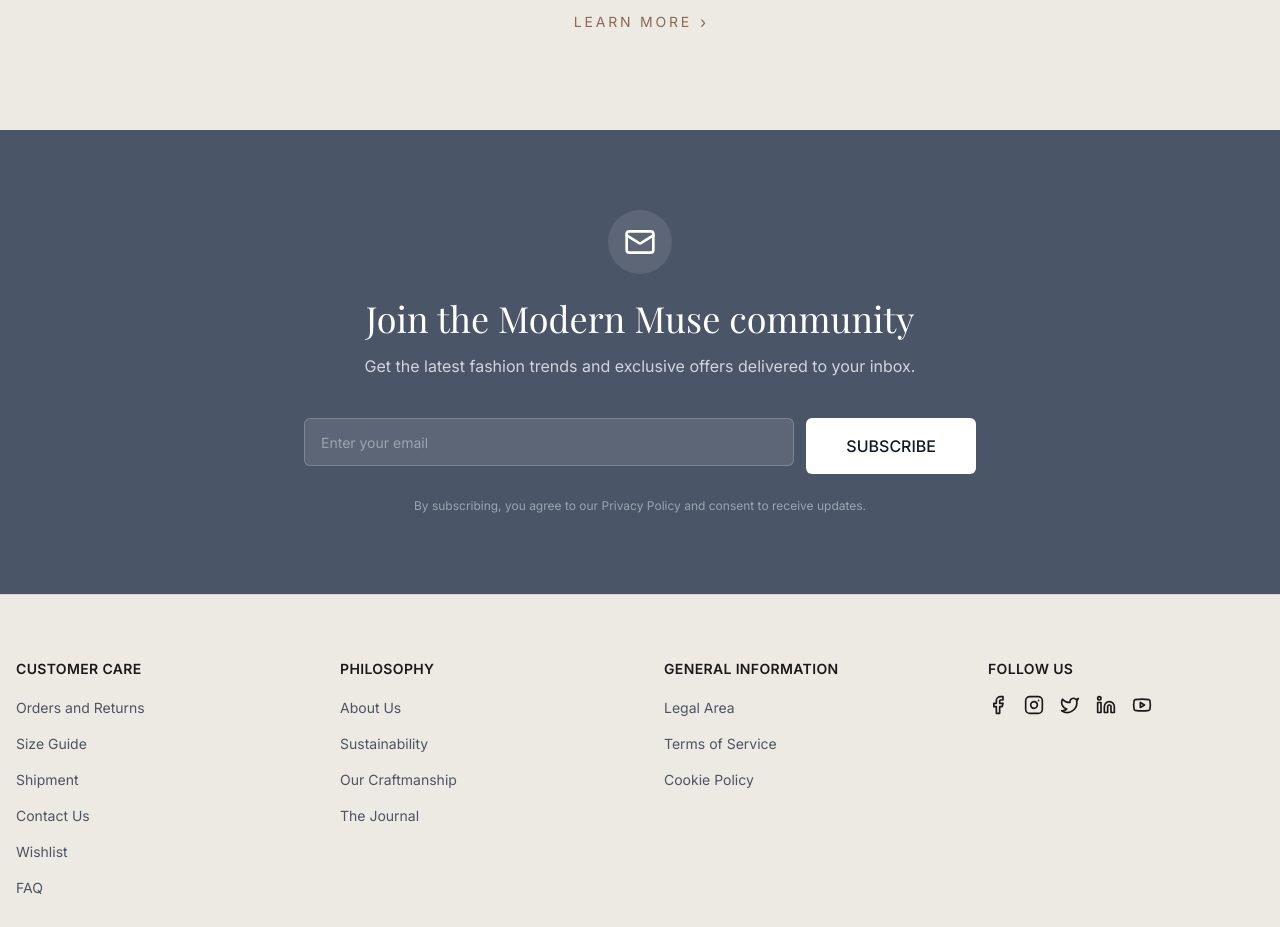
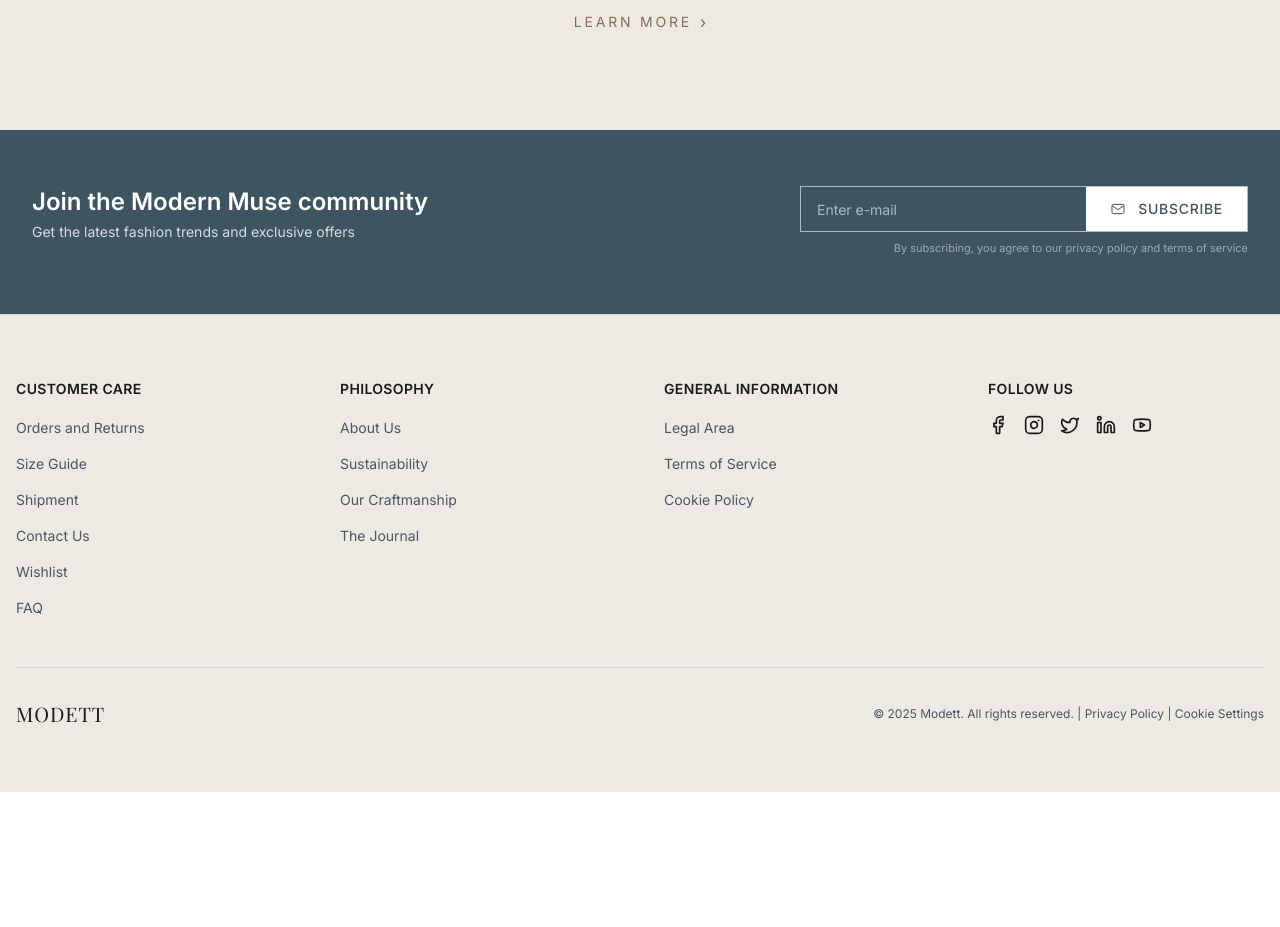
Before and after one commit to Modett/modett-ecommerce-platform, a Next.js app in the folder modett/apps/web/: page / in a window 1280 px wide. Shown: the part 3780-4707 px from the top of the page. After the commit the page ends 4572 px from the top, so only its background shows below. Built offline with nearby package versions, Linux system fonts and the light colour scheme; a web font is replaced by a local one.

Commit message:
newsletter updated

```diff
--- a/modett/apps/web/features/engagement/components/newsletter.tsx
+++ b/modett/apps/web/features/engagement/components/newsletter.tsx
@@ -1,103 +1,195 @@
-"use client"
+"use client";
 
-import * as React from "react"
-import { Button } from "@/components/ui/button"
-import { Input } from "@/components/ui/input"
-import { Mail } from "lucide-react"
+import * as React from "react";
+import { Button } from "@/components/ui/button";
+import { Input } from "@/components/ui/input";
 
 interface NewsletterProps {
-  title?: string
-  description?: string
-  onSubmit?: (email: string) => void | Promise<void>
+  title?: string;
+  description?: string;
+  onSubmit?: (email: string) => void | Promise<void>;
 }
 
 export function Newsletter({
   title = "Join the Modern Muse community",
-  description = "Get the latest fashion trends and exclusive offers delivered to your inbox.",
+  description = "Get the latest fashion trends and exclusive offers",
   onSubmit,
 }: NewsletterProps) {
-  const [email, setEmail] = React.useState("")
-  const [isLoading, setIsLoading] = React.useState(false)
-  const [message, setMessage] = React.useState<{ type: "success" | "error"; text: string } | null>(null)
+  const [email, setEmail] = React.useState("");
+  const [isLoading, setIsLoading] = React.useState(false);
+  const [message, setMessage] = React.useState<{
+    type: "success" | "error";
+    text: string;
+  } | null>(null);
 
   const handleSubmit = async (e: React.FormEvent) => {
-    e.preventDefault()
+    e.preventDefault();
 
     if (!email) {
-      setMessage({ type: "error", text: "Please enter your email address" })
-      return
+      setMessage({ type: "error", text: "Please enter your email address" });
+      return;
     }
 
-    setIsLoading(true)
-    setMessage(null)
+    setIsLoading(true);
+    setMessage(null);
 
     try {
       if (onSubmit) {
-        await onSubmit(email)
+        await onSubmit(email);
       }
-      setMessage({ type: "success", text: "Thank you for subscribing!" })
-      setEmail("")
+      setMessage({ type: "success", text: "Thank you for subscribing!" });
+      setEmail("");
     } catch (error) {
-      setMessage({ type: "error", text: "Something went wrong. Please try again." })
+      setMessage({
+        type: "error",
+        text: "Something went wrong. Please try again.",
+      });
     } finally {
-      setIsLoading(false)
+      setIsLoading(false);
     }
-  }
+  };
 
   return (
-    <section className="bg-[#4a5568] text-white py-16 md:py-20">
-      <div className="container mx-auto px-4">
-        <div className="max-w-2xl mx-auto text-center">
-          {/* Icon */}
-          <div className="inline-flex items-center justify-center w-16 h-16 bg-white/10 rounded-full mb-6">
-            <Mail className="h-8 w-8" />
-          </div>
-
-          {/* Title */}
-          <h2 className="text-3xl md:text-4xl font-serif mb-4">{title}</h2>
-
-          {/* Description */}
-          <p className="text-gray-300 mb-8 md:mb-10">{description}</p>
-
-          {/* Form */}
-          <form onSubmit={handleSubmit} className="space-y-4">
-            <div className="flex flex-col sm:flex-row gap-3">
-              <Input
+    <section className="bg-[#3E5460] text-white py-12 md:py-14">
+      <div className="max-w-7xl mx-auto px-6 sm:px-8">
+        {/* Mobile Layout - Centered and Stacked */}
+        <div className="block md:hidden text-center">
+          <h2 className="text-2xl font-serif mb-4">{title}</h2>
+          <p className="text-white/80 text-sm mb-8 max-w-md mx-auto">
+            {description}
+          </p>
+          <form onSubmit={handleSubmit} className="space-y-4 max-w-md mx-auto">
+            <input
               type="email"
-                placeholder="Enter your email"
+              placeholder="Enter e-mail"
               value={email}
               onChange={(e) => setEmail(e.target.value)}
               disabled={isLoading}
-                className="flex-1 bg-white/10 border-white/20 text-white placeholder:text-gray-400 focus-visible:ring-white"
+              className="w-full bg-transparent border border-white/60 text-white placeholder:text-white/60 focus:outline-none focus:ring-0 px-4 h-12 text-sm rounded-none"
+              autoComplete="email"
             />
-              <Button
+            <button
               type="submit"
               disabled={isLoading}
-                size="lg"
-                className="bg-white text-gray-900 hover:bg-gray-100 min-w-[140px]"
+              className="w-full flex items-center justify-center gap-2 bg-white text-[#3E5460] uppercase font-medium tracking-wider px-6 h-12 border-none rounded-none text-sm hover:bg-gray-100 transition-colors"
             >
-                {isLoading ? "Subscribing..." : "SUBSCRIBE"}
-              </Button>
-            </div>
-
+              <svg
+                xmlns="http://www.w3.org/2000/svg"
+                width="18"
+                height="18"
+                fill="none"
+                viewBox="0 0 24 24"
+                stroke="currentColor"
+              >
+                <rect
+                  x="3"
+                  y="5"
+                  width="18"
+                  height="14"
+                  rx="2"
+                  stroke="#3E5460"
+                  strokeWidth="1.5"
+                  fill="none"
+                />
+                <path
+                  d="M3 7l9 6 9-6"
+                  stroke="#3E5460"
+                  strokeWidth="1.5"
+                  fill="none"
+                />
+              </svg>
+              SUBSCRIBE
+            </button>
             {/* Message */}
             {message && (
               <p
-                className={`text-sm ${
+                className={`text-xs mt-2 ${
                   message.type === "success" ? "text-green-400" : "text-red-400"
                 }`}
               >
                 {message.text}
               </p>
             )}
+            <p className="text-[11px] text-white/60 mt-4 leading-relaxed">
+              By subscribing, you agree to our privacy policy and terms of
+              service
+            </p>
           </form>
+        </div>
 
-          {/* Privacy Note */}
-          <p className="text-xs text-gray-400 mt-6">
-            By subscribing, you agree to our Privacy Policy and consent to receive updates.
+        {/* Desktop Layout - Side by Side */}
+        <div className="hidden md:flex md:items-start md:justify-between gap-8">
+          {/* Left: Title & Description */}
+          <div className="flex-1 min-w-[260px]">
+            <h2 className="text-2xl font-semibold mb-1">{title}</h2>
+            <p className="text-white/80 text-sm">{description}</p>
+          </div>
+          {/* Right: Form */}
+          <div className="flex-1 flex flex-col items-end w-full">
+            <form
+              onSubmit={handleSubmit}
+              className="w-full max-w-md flex flex-row items-stretch border border-white/60 bg-transparent rounded-none overflow-hidden"
+            >
+              <input
+                type="email"
+                placeholder="Enter e-mail"
+                value={email}
+                onChange={(e) => setEmail(e.target.value)}
+                disabled={isLoading}
+                className="flex-1 bg-transparent border-none text-white placeholder:text-white/60 focus:outline-none focus:ring-0 px-4 h-11 text-sm"
+                autoComplete="email"
+              />
+              <button
+                type="submit"
+                disabled={isLoading}
+                className="flex items-center justify-center gap-2 bg-white text-[#3E5460] uppercase font-medium tracking-wider px-6 h-11 border-none rounded-none text-sm hover:bg-gray-100 transition-colors border-l border-white/60"
+              >
+                <svg
+                  xmlns="http://www.w3.org/2000/svg"
+                  width="16"
+                  height="16"
+                  fill="none"
+                  viewBox="0 0 24 24"
+                  stroke="currentColor"
+                  className="mr-1"
+                >
+                  <rect
+                    x="3"
+                    y="5"
+                    width="18"
+                    height="14"
+                    rx="2"
+                    stroke="#3E5460"
+                    strokeWidth="1.5"
+                    fill="none"
+                  />
+                  <path
+                    d="M3 7l9 6 9-6"
+                    stroke="#3E5460"
+                    strokeWidth="1.5"
+                    fill="none"
+                  />
+                </svg>
+                SUBSCRIBE
+              </button>
+            </form>
+            {/* Message */}
+            {message && (
+              <p
+                className={`text-xs mt-2 ${
+                  message.type === "success" ? "text-green-400" : "text-red-400"
+                }`}
+              >
+                {message.text}
+              </p>
+            )}
+            <p className="text-[11px] text-white/50 mt-2 leading-relaxed w-full max-w-md text-right">
+              By subscribing, you agree to our privacy policy and terms of
+              service
             </p>
           </div>
         </div>
+      </div>
     </section>
-  )
+  );
 }
```
Lines whose indentation alone changed are shown as unchanged.
